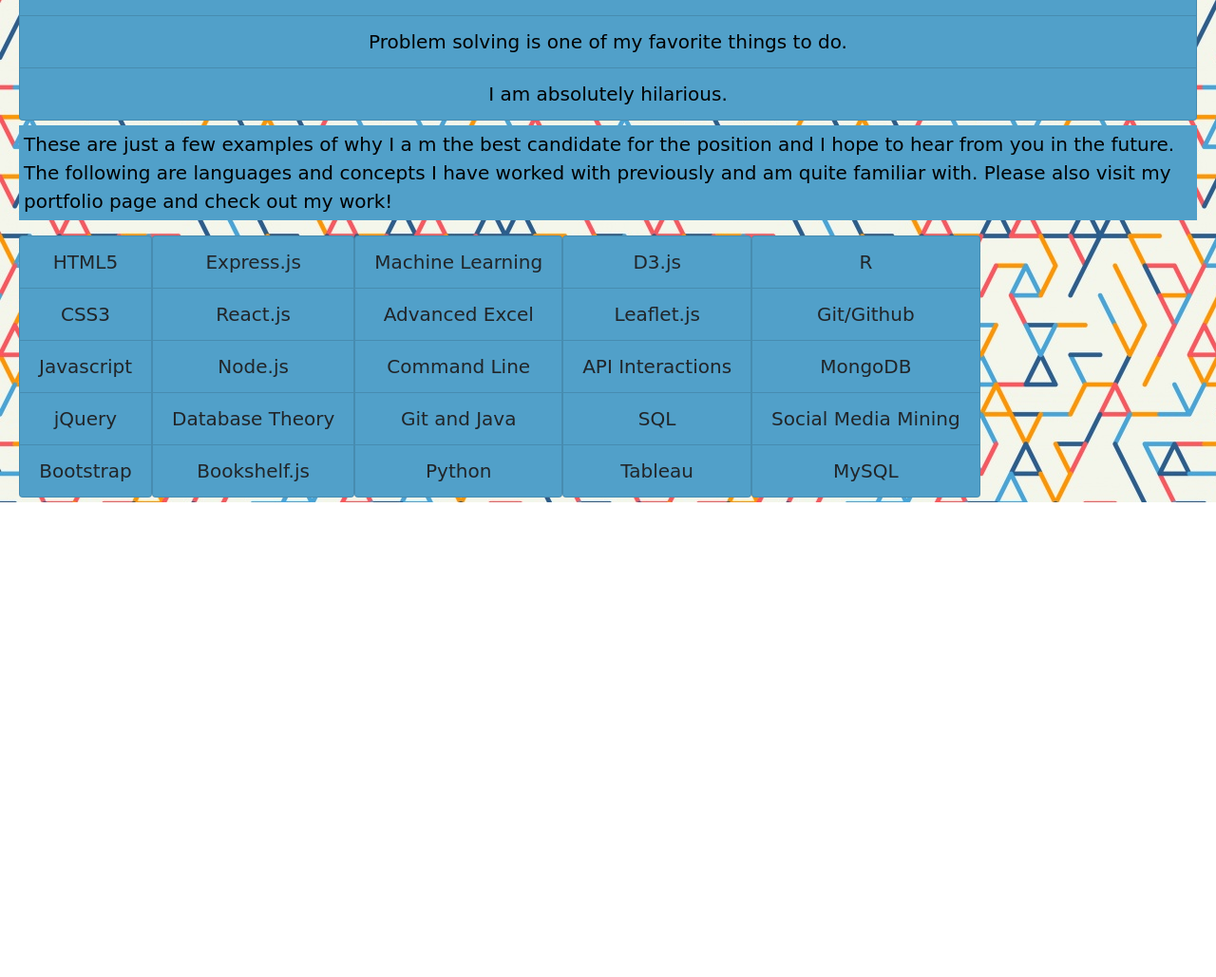
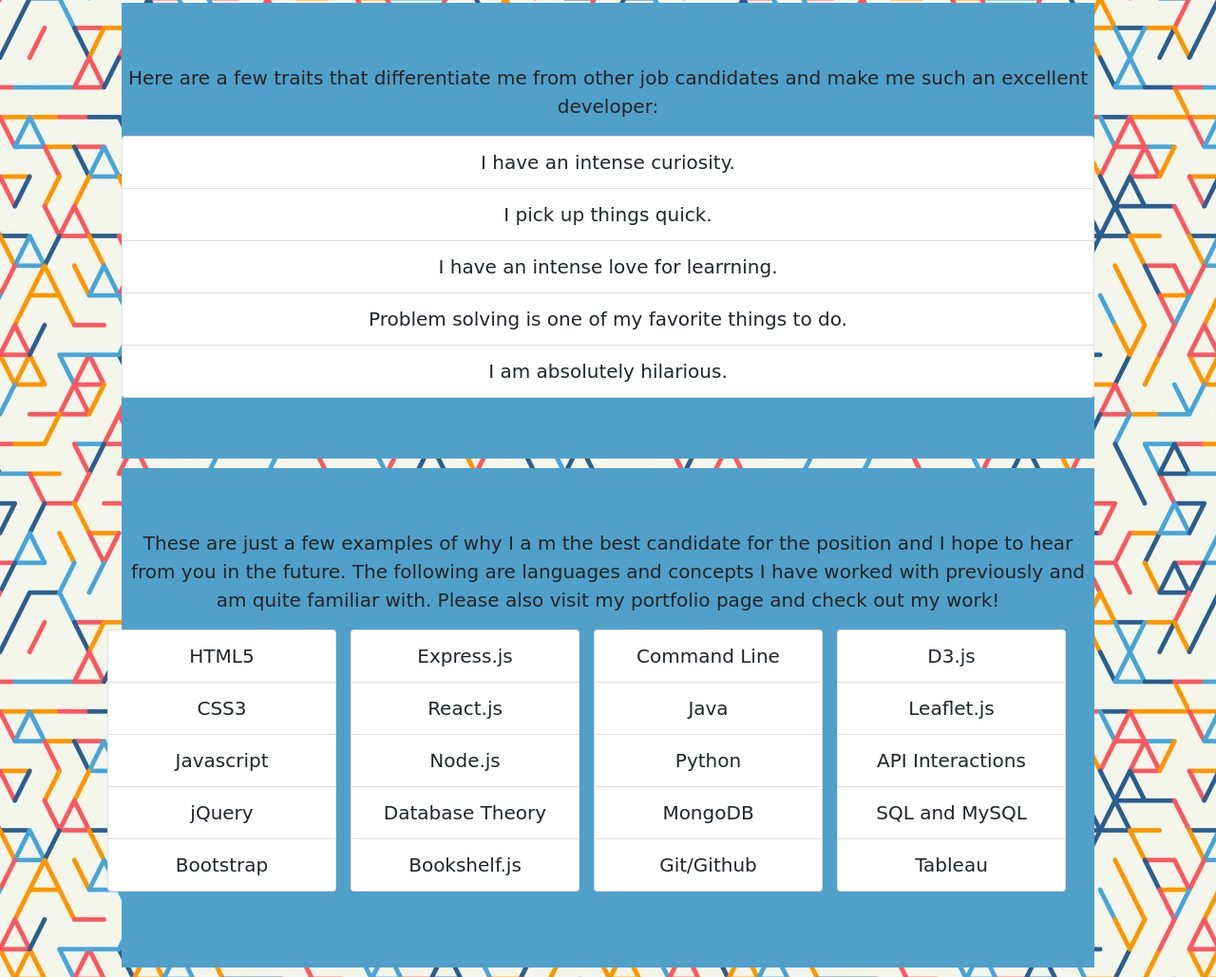
Before and after one commit to Lindca/Bootstrap-Portfolio, a plain HTML site: page index.html in a window 1280 px wide. Shown: the part 847-1876 px from the top of the page at 95% size. Before the commit the page ends 1376 px from the top, so only its background shows below. Drawn offline with nearby package versions, Linux system fonts and the light colour scheme; a web font is replaced by a local one.

Commit message:
redoing front page

```diff
--- a/assets/css/indexboot.css
+++ b/assets/css/indexboot.css
@@ -1,10 +1,3 @@
-.container{color: black;
-    font-family: 'Gugi', cursive;
-    font-size: 25px;
-    margin-top: 20px;
-    max-width: 1500px;
-    align-content: center;
-}
 .nav{max-width: none;
     margin: 0;
 }
@@ -14,46 +7,26 @@
 }
 body{background-image: url("../images/geometry.jpg ");
     background-repeat: repeat;
-    font-size: 26px;
-    padding: 5px;
+}
+.bg-light a:hover{color:#f9585e;
 }
 h1{background-color: #51a0c9;
     font: black;
     font-family: 'Gugi', cursive;
     font-size: 35px;
 }
-p{font-size: 20px;
-    background-color: #51a0c9;
-    font: black;
-    font-family: 'Gugi', cursive;
-    padding: 5px;
-    margin-top: 5px;
-}
-.bg-light a:hover{color:#f9585e;
-}
-.bio{
-    font-size: 20px;
-    background-color: #51a0c9;
-    font: black;
-    padding: 5px;
-}
-.table{margin: auto;
-}
-.list-group-item{background-color: #51a0c9;
-    font-family: 'Gugi', cursive;
-    font-size: 20px;
-    text-align: center;
-    align-content: center;
-}
-.form-group{font-size: 20px;
-    font: black;
-    padding: 5px;
-}
 .jumbotron{
     max-width: 80%;
+    background-color: #51a0c9;
+    font-size: 20px;
+    font-family: 'Gugi', cursive;
+    margin: 0 auto;
+    margin-bottom: 10px;
+    margin-top: 10px;
     text-align: center;
-    margin: 20px auto;
-    background-color: #51a0c9;
+}
+.container1{
+    display: flex;
 }
 .card{
     display: flex;
@@ -61,5 +34,4 @@ p{font-size: 20px;
     margin: 10px;
     border: none;
     padding: 0;
-    align-content: center;
 }
--- a/index.html
+++ b/index.html
@@ -43,21 +43,19 @@
 </head>
 
 <body>
-  <div class="class container">
-    <div class="class row">
-      <div class="class col-sm-4">
-        <div class="card">
+  <div class="jumbotron jumbotron-fluid container1">
+      <div class="row">
+        <div class="card col-sm-4">
           <img class="card-img-top" src="./assets/images/new_3.jpg" alt="Card image cap">
         </div>
       </div>
-      <div class="class col-md-7">
-        <p class="bio">Hello, my name is Lindsay and I am a software engineer. I am looking for a position with your
+      <div class="col-md-7">
+        <p>Hello, my name is Lindsay and I am a software engineer. I am looking for a position with your
           company to further develop my skills in software development.
           I started this journey in August of 2018 when I started learning html,
           css and python. It invigorated me the way that coding teaches you the right way to think, and the
-          possibilities
-          are endless to what you can build with just a text editor, your mind and google. From there I coded mostly
-          python and learned the basics, of course I
+          possibilities are endless to what you can build with just a text editor, your mind and google. From there I
+          coded mostly python and learned the basics, of course I
           hated CSS but who doesn't? I then decided to take the next step and enroll in a coding program with UC Davis
           Continuing and Professional Education to learn much more than I already have. I wanted to learn it all, full
           stack development so that I could make my ideas come alive and create my own websites and programs. It was 6
@@ -67,9 +65,9 @@
       </div>
     </div>
 
-
-    <div class="class row">
-      <div class="class col-md-12">
+    <div class="jumbotron jumbotron-fluid">
+      <div class="row">
+        <div class=" col-md-12">
           <p>Here are a few traits that differentiate me from other job candidates and make me such an excellent
             developer:</p>
         </div>
@@ -85,64 +83,53 @@
           </ul>
         </div>
       </div>
-    <div class="class row">
-      <div class="class col-md-12">
+    </div>
+
+    <div class="jumbotron jumbotron-fluid">
+      <div class="row">
+        <div class="col-md-12">
           <p>These are just a few examples of why I a m the best candidate for the position and I hope to hear from you
-          in
-          the future. The following are languages and concepts I have worked with previously and am quite familiar
+            in the future. The following are languages and concepts I have worked with previously and am quite familiar
             with. Please also visit my portfolio page and check out my work!
           </p>
         </div>
       </div>
       <div class="row table">
-      <div class="col-sm-2.4">
-        <ul class="list-group">
+        <ul class="list-group col-sm-3">
           <li class="list-group-item">HTML5</li>
           <li class="list-group-item">CSS3</li>
           <li class="list-group-item">Javascript</li>
           <li class="list-group-item">jQuery</li>
           <li class="list-group-item">Bootstrap</li>
         </ul>
-      </div>
-      <div class="col-sm-2.4">
-        <ul class="list-group">
+
+        <ul class="list-group col-sm-3">
           <li class="list-group-item">Express.js</li>
           <li class="list-group-item">React.js</li>
           <li class="list-group-item">Node.js</li>
           <li class="list-group-item">Database Theory</li>
           <li class="list-group-item">Bookshelf.js</li>
         </ul>
-      </div>
-      <div class="col-sm-2.4">
-        <ul class="list-group">
-          <li class="list-group-item">Machine Learning</li>
-          <li class="list-group-item">Advanced Excel</li>
+
+        <ul class="list-group col-sm-3">
           <li class="list-group-item">Command Line</li>
-          <li class="list-group-item">Git and Java</li>
+          <li class="list-group-item">Java</li>
           <li class="list-group-item">Python</li>
+          <li class="list-group-item">MongoDB</li>
+          <li class="list-group-item">Git/Github</li>
         </ul>
-      </div>
-      <div class="col-sm-2.4">
-        <ul class="list-group">
+
+        <ul class="list-group col-sm-3">
           <li class="list-group-item">D3.js</li>
           <li class="list-group-item">Leaflet.js</li>
           <li class="list-group-item">API Interactions</li>
-          <li class="list-group-item">SQL</li>
+          <li class="list-group-item">SQL and MySQL</li>
           <li class="list-group-item">Tableau</li>
-        </ul>
-      </div>
-      <div class="col-sm-2.4">
-        <ul class="list-group">
-          <li class="list-group-item">R</li>
-          <li class="list-group-item">Git/Github</li>
-          <li class="list-group-item">MongoDB</li>
-          <li class="list-group-item">Social Media Mining</li>
-          <li class="list-group-item">MySQL</li>
         </ul>
       </div>
     </div>
   </div>
-  </div>
+
 </body>
 
 </html>
```
Also changed, not shown: Portfolioboostrap.html (indentation only). Lines whose indentation alone changed are shown as unchanged.
